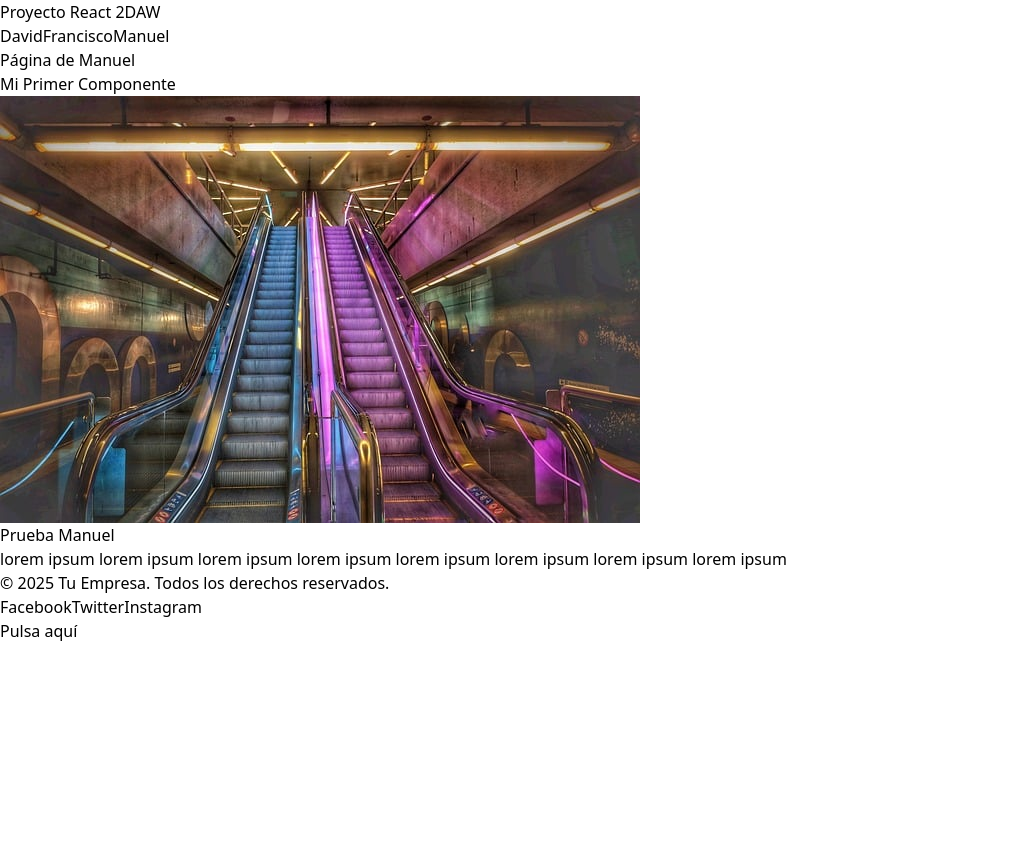
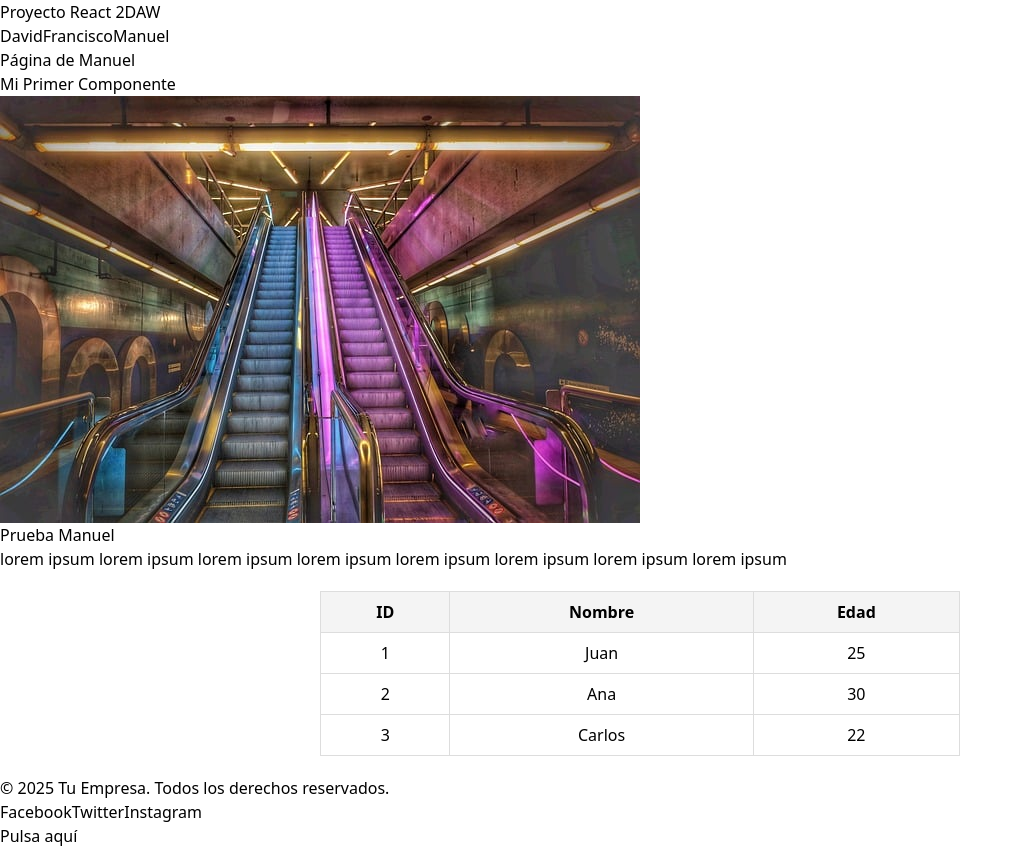
Before and after one commit to frodtor1209/GrupoReact2daw, a React (Vite) app: page /manuel in a window 1280 px wide. Shown: the whole page, without its empty margins (0-1023 px from the left). Before the commit the page ends 800 px from the top, so only its background shows below. Built offline with nearby package versions, Linux system fonts and the light colour scheme.

Commit message:
Añadir otro componente llamado Tabla

```diff
--- /dev/null
+++ b/src/components/Tabla.jsx
@@ -0,0 +1,32 @@
+import React from 'react';
+
+function Tabla() {
+  const data = [
+    { id: 1, name: 'Juan', age: 25 },
+    { id: 2, name: 'Ana', age: 30 },
+    { id: 3, name: 'Carlos', age: 22 },
+  ];
+
+  return (
+    <table style={{ width: '50%', margin: '20px auto', borderCollapse: 'collapse' }}>
+      <thead>
+        <tr style={{ backgroundColor: '#f4f4f4' }}>
+          <th style={{ border: '1px solid #ddd', padding: '8px' }}>ID</th>
+          <th style={{ border: '1px solid #ddd', padding: '8px' }}>Nombre</th>
+          <th style={{ border: '1px solid #ddd', padding: '8px' }}>Edad</th>
+        </tr>
+      </thead>
+      <tbody>
+        {data.map((item) => (
+          <tr key={item.id}>
+            <td style={{ border: '1px solid #ddd', padding: '8px', textAlign: 'center' }}>{item.id}</td>
+            <td style={{ border: '1px solid #ddd', padding: '8px', textAlign: 'center' }}>{item.name}</td>
+            <td style={{ border: '1px solid #ddd', padding: '8px', textAlign: 'center' }}>{item.age}</td>
+          </tr>
+        ))}
+      </tbody>
+    </table>
+  );
+}
+
+export default Tabla;
--- a/src/pages/Manuel.jsx
+++ b/src/pages/Manuel.jsx
@@ -1,6 +1,7 @@
 import React from 'react';
 import Card from '../components/Card';
 import Componentes from '../components/Componentes';
+import Tabla from '../components/Tabla';
 
 const Manuel = () => {
   return (
@@ -12,7 +13,10 @@ const Manuel = () => {
     nombre="Prueba Manuel"
     descripcion="lorem ipsum lorem ipsum lorem ipsum lorem ipsum lorem ipsum lorem ipsum lorem ipsum lorem ipsum"
     img="prueba.jpg" />
+        <Tabla/>
   </div>
+
+
   );
 };
 
```
